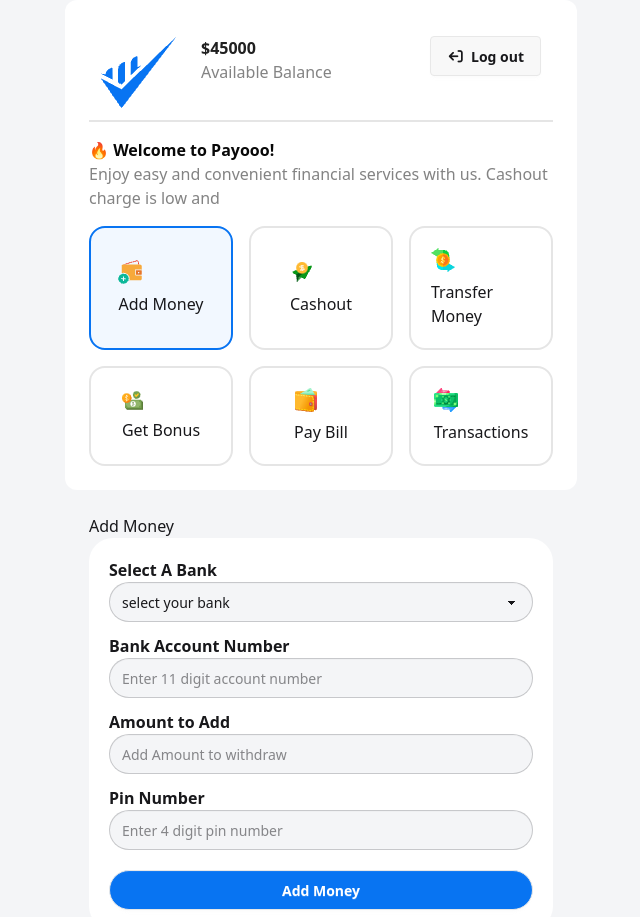
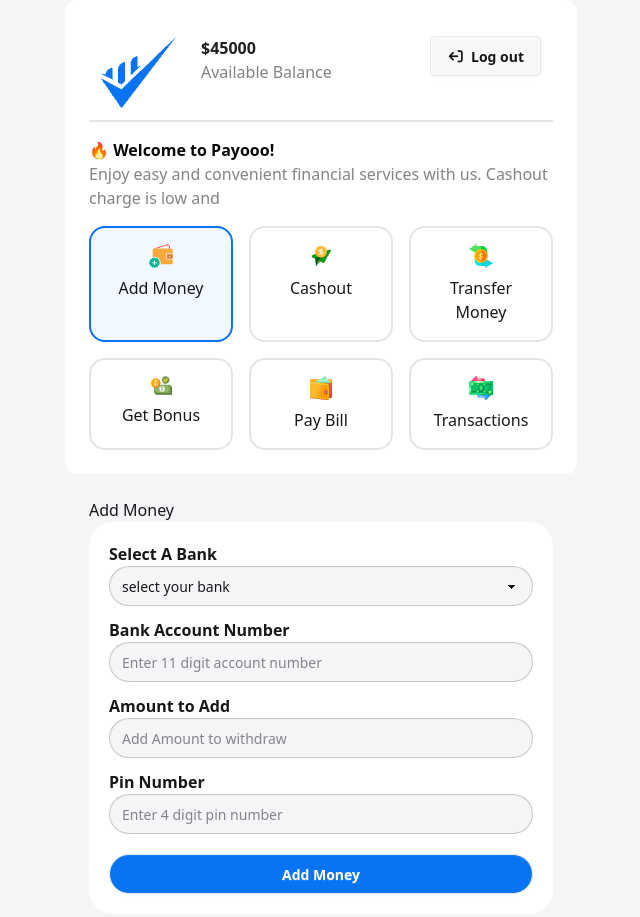
Before and after one commit to SHARIFULALAM2025/payoo-mobile-app, a plain HTML site: page app.html in a window 1280 px wide. Shown: the top 917 px of the page, without its empty margins (319-959 px from the left). Drawn offline with nearby package versions, Linux system fonts and the light colour scheme.

Commit message:
all code updet

```diff
--- a/app.html
+++ b/app.html
@@ -44,28 +44,28 @@
 
         <!-- cart -->
         <div class=" grid grid-cols-3 gap-4 max-w-lg  mx-auto mt-4">
-            <div id="AddMony" class="border-2 border-[#0874f2] rounded-2xl grid place-content-center space-y-2 p-5 bg-[#0874f20d]">
-                <figure><img src="./assets/wallet1.png" alt="" class=""></figure>
+            <div id="AddMony" class="border-2 border-[#0874f2] rounded-2xl text-center space-y-2 p-4 bg-[#0874f20d]">
+                <figure><img src="./assets/wallet1.png" alt="" class="mx-auto"></figure>
                 <span class="">Add Money</span>
             </div>
-            <div id="cash_1" class="border-2 border-[#0808081a] rounded-2xl bg-[#ffffff] grid place-content-center  space-y-2 p-5">
-                <figure><img src="./assets/send1.png" alt="" class=""></figure>
+            <div id="cash_1" class="border-2 border-[#0808081a] rounded-2xl bg-[#ffffff] text-center space-y-2 p-4">
+                <figure><img src="./assets/send1.png" alt="" class="mx-auto"></figure>
                 <span class="">Cashout</span>
             </div>
-            <div id="Transfer_Money" class="border-2 border-[#0808081a]  bg-[#ffffff] rounded-2xl grid place-content-center  space-y-2 p-5">
-                <figure><img src="./assets/money1.png" alt="" class=""></figure>
+            <div id="Transfer_Money" class="border-2 border-[#0808081a]  bg-[#ffffff] rounded-2xl text-center   space-y-2 p-4">
+                <figure><img src="./assets/money1.png" alt="" class="mx-auto"></figure>
                 <span class="">Transfer Money</span>
             </div>
-            <div id="Get_Bonus" class="border-2 border-[#0808081a] bg-[#ffffff] rounded-2xl grid place-content-center  space-y-2 p-5">
-                <figure><img src="./assets/bonus1.png" alt="" class=""></figure>
+            <div id="Get_Bonus" class="border-2 border-[#0808081a] bg-[#ffffff] rounded-2xl text-center  space-y-2 p-4">
+                <figure><img src="./assets/bonus1.png" alt="" class="mx-auto"></figure>
                 <span class="">Get Bonus</span>
             </div>
-            <div id="Pay_Bill" class="border-2 border-[#0808081a] bg-[#ffffff] rounded-2xl grid place-content-center  space-y-2 p-5">
-                <figure><img src="./assets/purse1.png" alt="" class=""></figure>
+            <div id="Pay_Bill" class="border-2 border-[#0808081a] bg-[#ffffff] rounded-2xl  space-y-2 p-4 text-center">
+                <figure><img src="./assets/purse1.png" alt="" class="mx-auto"></figure>
                 <span class="">Pay Bill</span>
             </div>
-            <div id="Transactions" class="border-2 border-[#0808081a] bg-[#ffffff] rounded-2xl grid place-content-center  space-y-2 p-5">
-                <figure><img src="./assets/transaction1.png" alt="" class=""></figure>
+            <div id="Transactions" class="border-2 border-[#0808081a] bg-[#ffffff] rounded-2xl text-center space-y-2 p-4">
+                <figure><img src="./assets/transaction1.png" alt="" class="mx-auto"></figure>
                 <span class="">Transactions</span>
             </div>
         </div>
```
